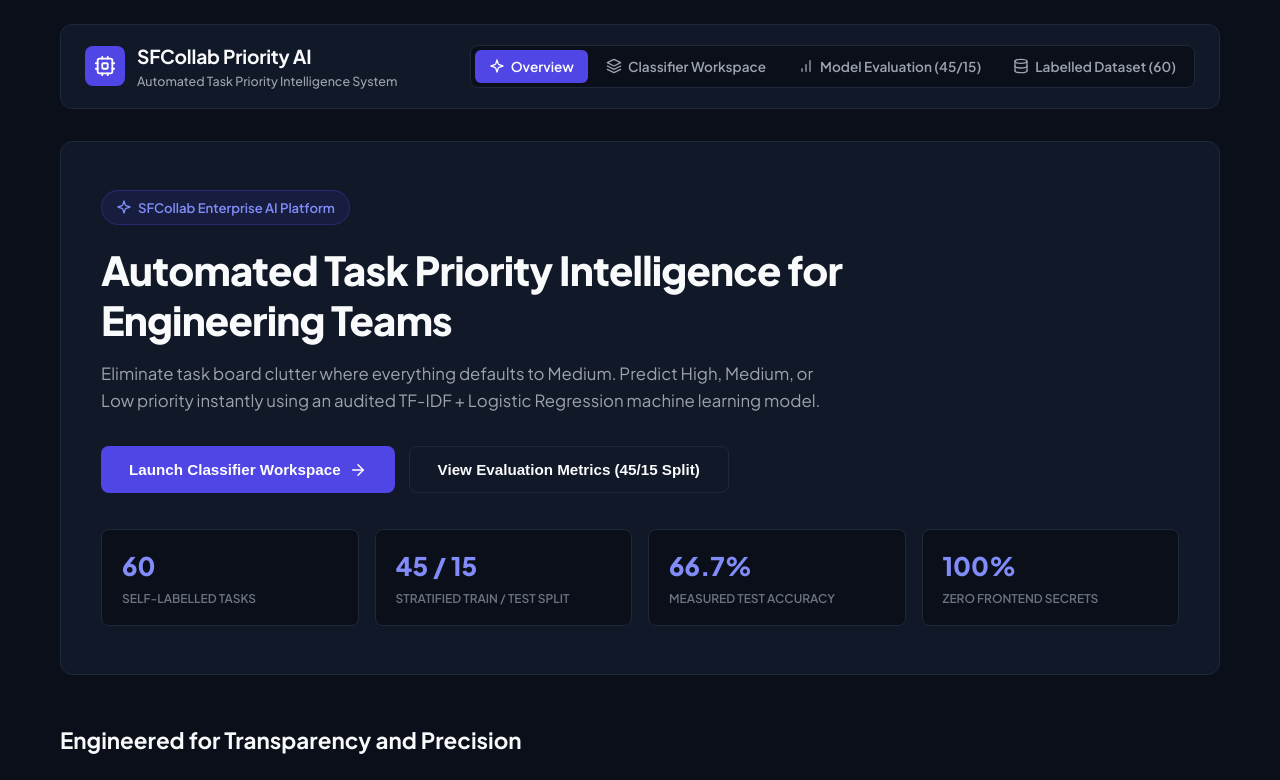
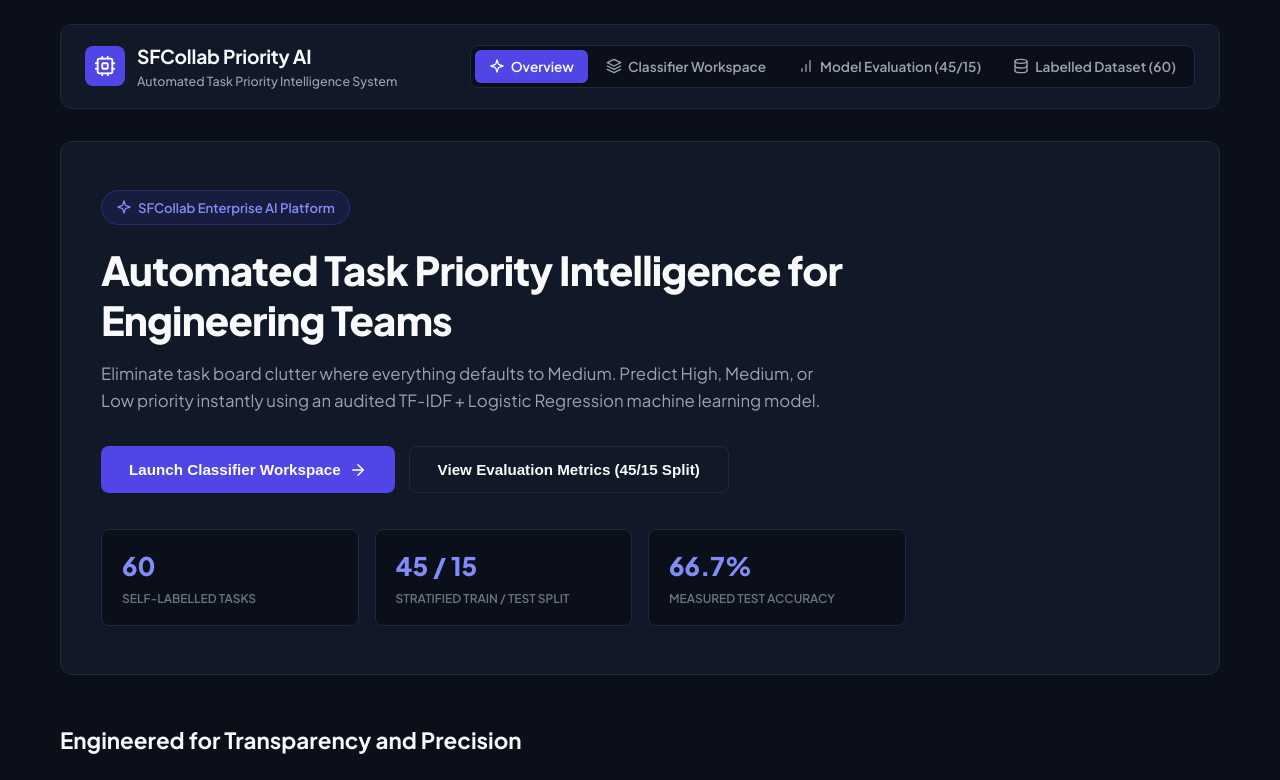
Before and after one commit to Lickkick/Task-priority-classifier-sf-, a React (Vite) app in the folder frontend/: page / in a window 1280 px wide. Shown: the top 780 px of the page. Built offline with nearby package versions, Linux system fonts and the light colour scheme; no server answers.

Commit message:
Remove 4th stat card (Zero Frontend Secrets) from landing page

```diff
--- a/frontend/src/components/LandingPage.jsx
+++ b/frontend/src/components/LandingPage.jsx
@@ -38,10 +38,6 @@
           <div className="stat-item">
             <div className="stat-number">66.7%</div>
             <div className="stat-desc">Measured Test Accuracy</div>
-          </div>
-          <div className="stat-item">
-            <div className="stat-number">100%</div>
-            <div className="stat-desc">Zero Frontend Secrets</div>
           </div>
         </div>
       </section>
```
